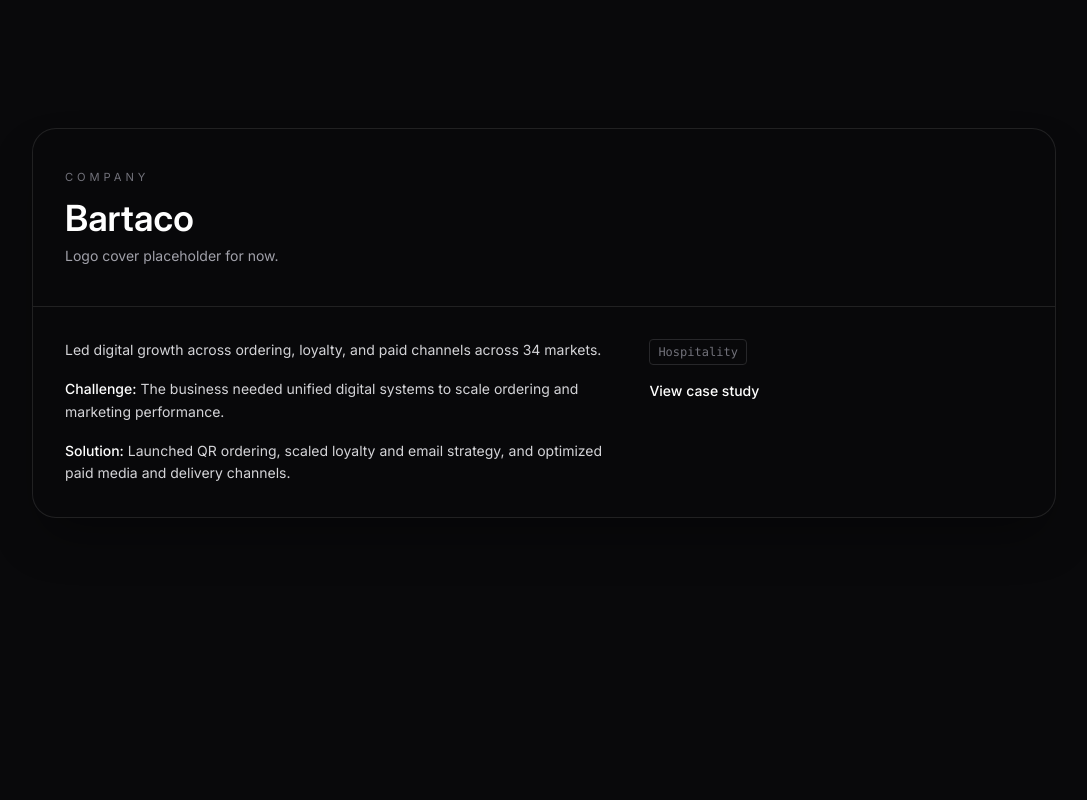
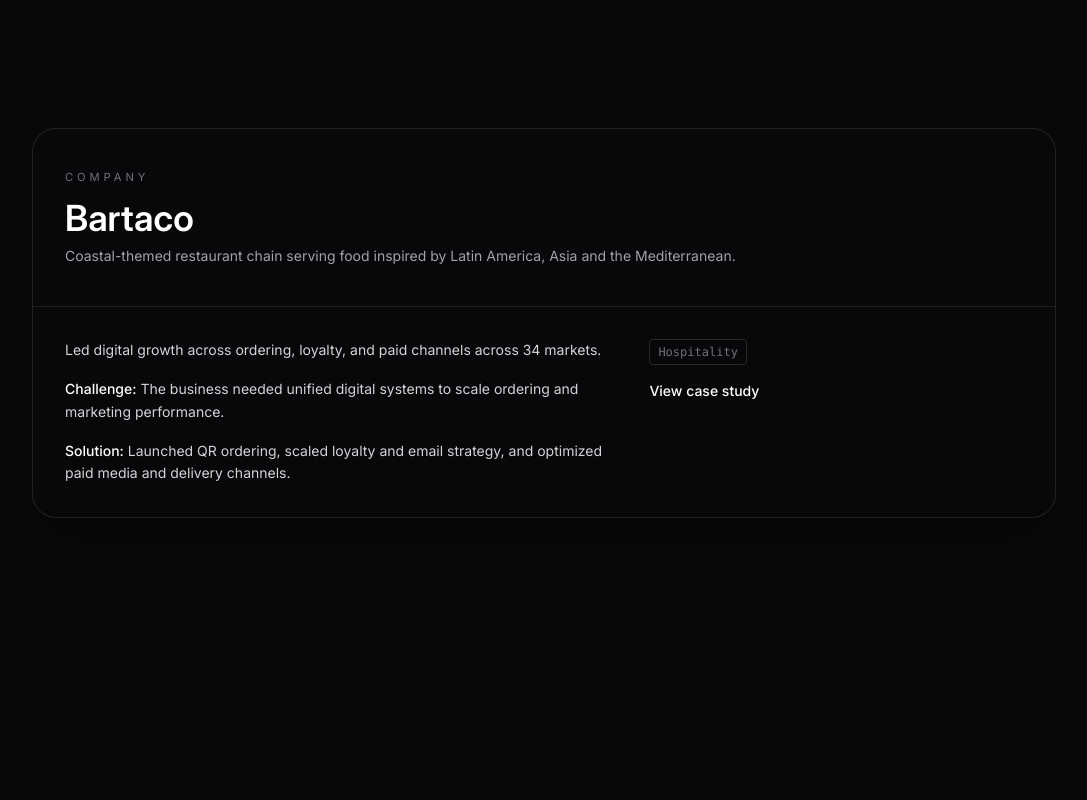
Before and after one commit to GLF-Analytics/GLF-Site-V2, an Astro site: page / in a window 1280 px wide. Shown: the part 2380-3180 px from the top of the page, without its empty margins (96-1183 px from the left). Built offline with nearby package versions, Linux system fonts and the light colour scheme; Astro itself is replaced by a stand-in of ours.

Commit message:
update descriptions for selected works

```diff
--- a/src/components/SelectedWork.astro
+++ b/src/components/SelectedWork.astro
@@ -38,9 +38,11 @@
               <h3 class="mt-3 text-3xl md:text-4xl font-semibold text-white">
                 {item.data.title}
               </h3>
-              <p class="mt-2 text-sm text-zinc-400">
-                Logo cover placeholder for now.
-              </p>
+              {item.data.companyDescription ? (
+                <p class="mt-2 text-sm text-zinc-400">
+                  {item.data.companyDescription}
+                </p>
+              ) : null}
             </div>
 
             <div class="p-8 grid gap-6 md:grid-cols-[1.2fr_0.8fr]">
--- a/src/content/config.ts
+++ b/src/content/config.ts
@@ -16,7 +16,8 @@
     url: z.string().optional(),
     logo: z.string().optional(),
     testimonial: z.string().optional(),
-    backgroundImage: z.string().optional()
+    backgroundImage: z.string().optional(),
+    companyDescription: z.string().optional()
   })
 });
 
--- a/src/content/work/bartaco.md
+++ b/src/content/work/bartaco.md
@@ -2,6 +2,7 @@
 title: "Bartaco"
 clientType: "Hospitality"
 summary: "Led digital growth across ordering, loyalty, and paid channels across 34 markets."
+companyDescription: "Coastal-themed restaurant chain serving food inspired by Latin America, Asia and the Mediterranean."
 challenge: "The business needed unified digital systems to scale ordering and marketing performance."
 solution: "Launched QR ordering, scaled loyalty and email strategy, and optimized paid media and delivery channels."
 outcomes:
--- a/src/content/work/fox-fodder-flowers.md
+++ b/src/content/work/fox-fodder-flowers.md
@@ -2,6 +2,7 @@
 title: "Fox Fodder Flowers"
 clientType: "Floral Retail"
 summary: "Delivered reporting, SEO fixes, and Google Ads growth with positive ROI."
+companyDescription: "New York City-based floral design studio and shop."
 challenge: "Search visibility and paid acquisition needed a reset alongside stronger reporting."
 solution: "Ran a full SEO audit, resolved technical issues, and launched Google Ads from scratch."
 outcomes:
--- a/src/content/work/gotham-goods.md
+++ b/src/content/work/gotham-goods.md
@@ -2,6 +2,7 @@
 title: "Gotham Goods"
 clientType: "D2C Startup"
 summary: "Launched a custom ecommerce site with tracking and lifecycle marketing from day one."
+companyDescription: "Luxury home and body brand from New York-based retailer Gotham."
 challenge: "A new brand needed a custom build, analytics, and a go-to-market plan to drive early growth."
 solution: "Managed the agency build, implemented tagging and analytics, and built Klaviyo email programs."
 outcomes:
--- a/src/content/work/ucan.md
+++ b/src/content/work/ucan.md
@@ -2,6 +2,7 @@
 title: "UCAN"
 clientType: "Performance Nutrition"
 summary: "Built data infrastructure and led digital strategy to drive growth across channels."
+companyDescription: "A sports nutrition brand known for its unique, slow-release energy products."
 challenge: "Data lived across platforms with no unified system to support reporting or strategy."
 solution: "Implemented a BigQuery-based data stack with Looker Studio and Sheets, then partnered on digital strategy."
 outcomes:
--- a/src/content/work/unilever.md
+++ b/src/content/work/unilever.md
@@ -2,6 +2,7 @@
 title: "Unilever"
 clientType: "Enterprise"
 summary: "Built a BigQuery source of truth for Beauty & Wellbeing DTC brands."
+companyDescription: "A global consumer goods giant that acquired health and wellness brand Liquid I.V."
 challenge: "Data was fragmented across multiple sources with no unified reporting layer."
 solution: "Created a scalable SQL database in BigQuery and integrated sources for reliable, real-time insights."
 outcomes:
```
